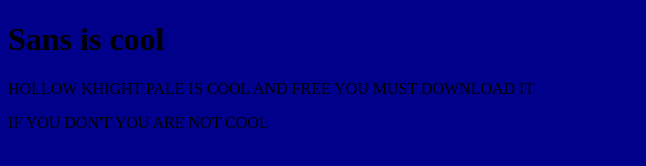
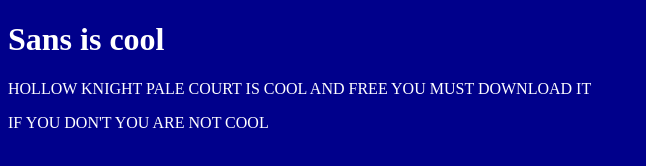
Before and after one commit to oreobelts/TestWebsite, a plain HTML site: page index.html in a window 1280 px wide. Shown: the whole page, without its empty margins (0-646 px from the left). Drawn offline with Linux system fonts and the light colour scheme.

Commit message:
Modify body style and update text content
Updated body style and corrected text in paragraphs.

```diff
--- a/index.html
+++ b/index.html
@@ -1,15 +1,13 @@
 <!DOCTYPE html>
 <html lang="en">
-<body style="background-color:DarkBlue;">
 <head>
-        <meta charset="utf-8">
-        <title>HOLLOW KNIGHT PALE COURT MOD IS COOL</title>
+    <meta charset="utf-8">
+    <title>HOLLOW KNIGHT PALE COURT MOD IS COOL</title>
 </head>
+<body style="background-color:DarkBlue; color: white;">
+    <h1>Sans is cool</h1>
 
-<body>
-        <h1>Sans is cool</h1>
-
-        <p>HOLLOW KHIGHT PALE IS COOL AND FREE YOU MUST DOWNLOAD IT</p>
-        <p>IF YOU DON'T YOU ARE NOT COOL</p>
+    <p>HOLLOW KNIGHT PALE COURT IS COOL AND FREE YOU MUST DOWNLOAD IT</p>
+    <p>IF YOU DON'T YOU ARE NOT COOL</p>
 </body>
 </html>
```
